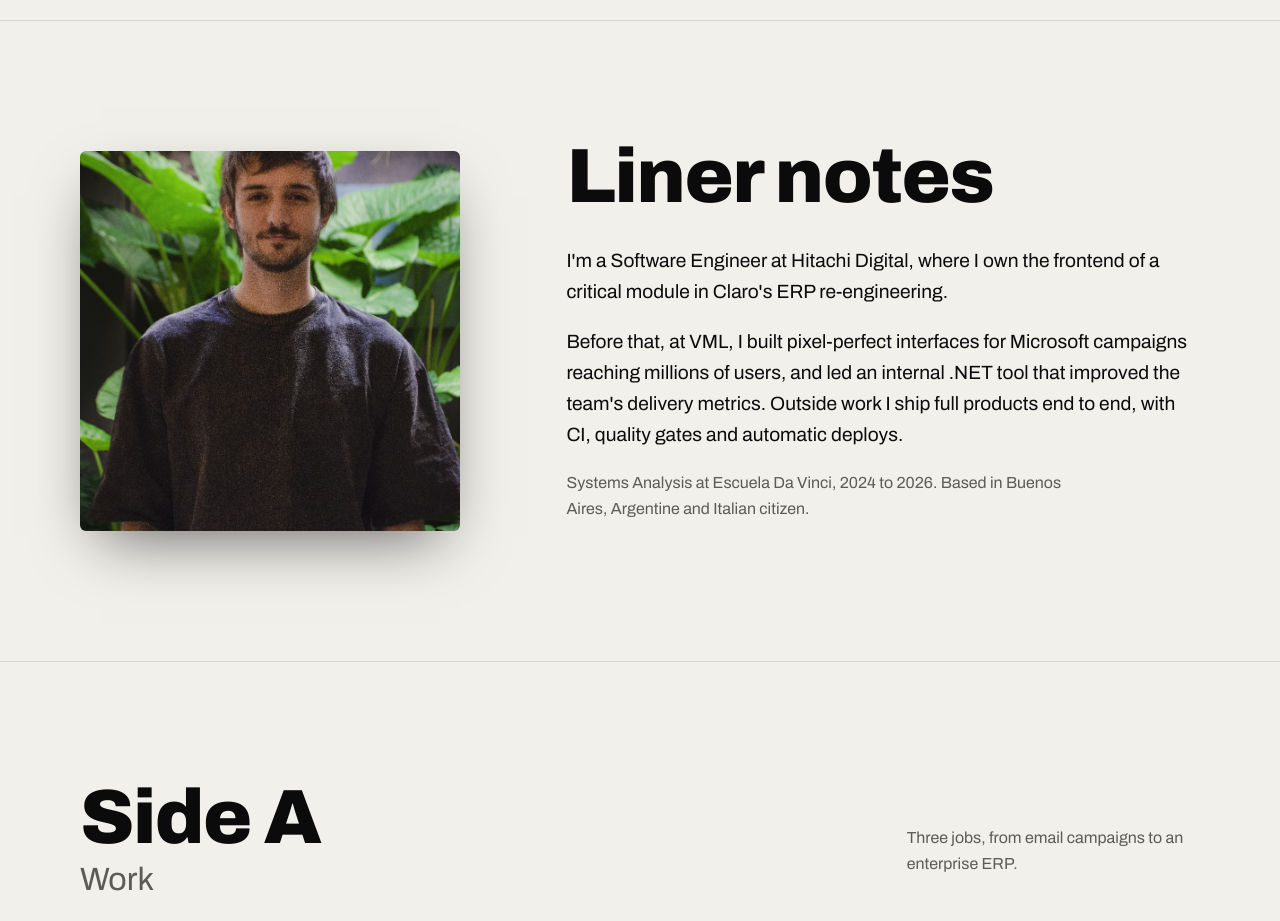
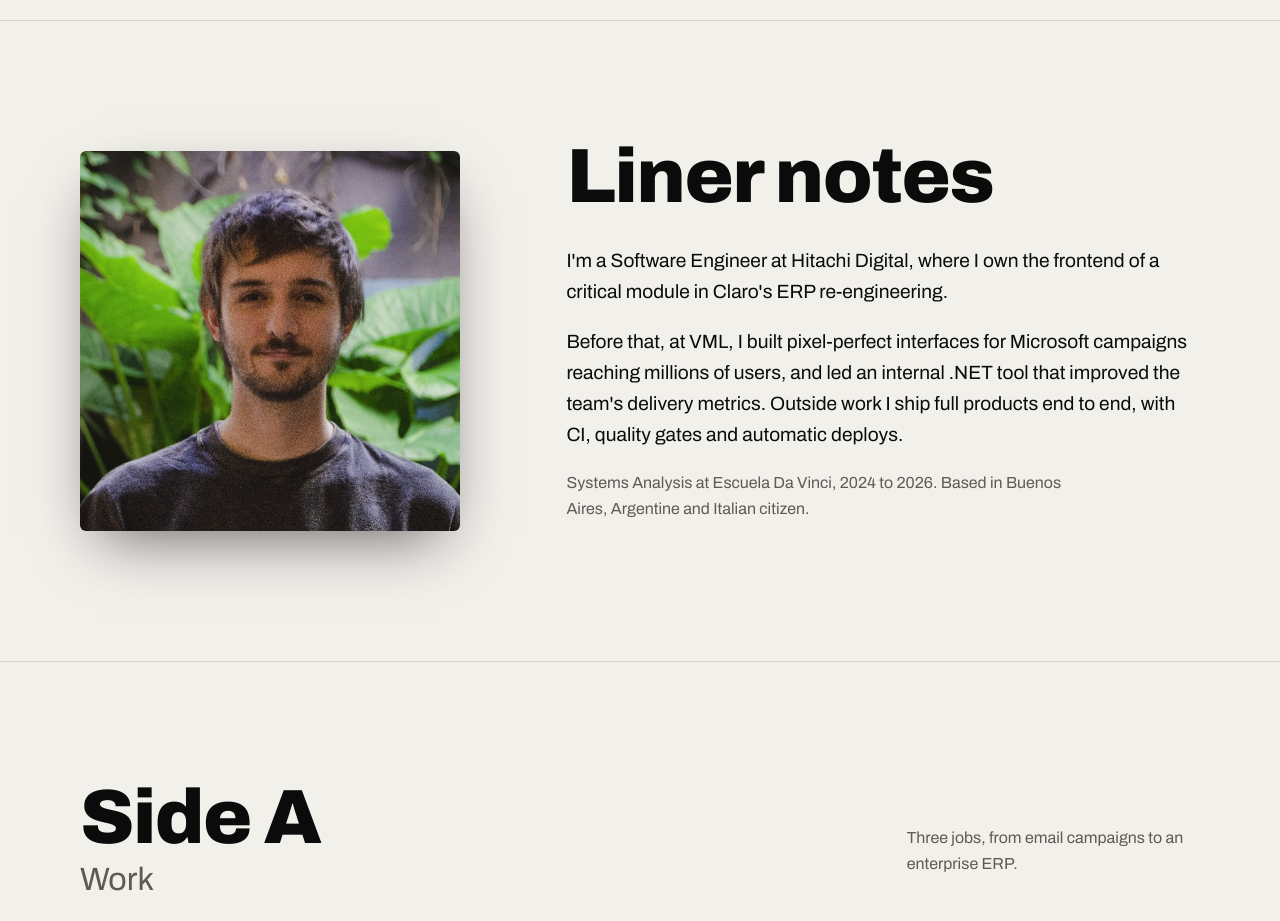
Before and after one commit to saracco-juan/portfolio, a React (Vite) app: page / in a window 1280 px wide. Shown: the part 780-1701 px from the top of the page. Built offline with nearby package versions, Linux system fonts and the light colour scheme.

Commit message:
Frame the profile photo on the face
Co-Authored-By: Claude Opus 5.5 <noreply@anthropic.com>
Claude-Session: https://claude.ai/code/session_01DCbEqHiABtVST5Vhjdt5cW

```diff
--- a/src/components/Portfolio/portfolio.css
+++ b/src/components/Portfolio/portfolio.css
@@ -595,6 +595,9 @@
   width: 100%;
   height: 100%;
   object-fit: cover;
+  object-position: 50% 10%;
+  transform: scale(1.4);
+  transform-origin: 50% 18%;
   filter: saturate(0.9);
 }
 
```
